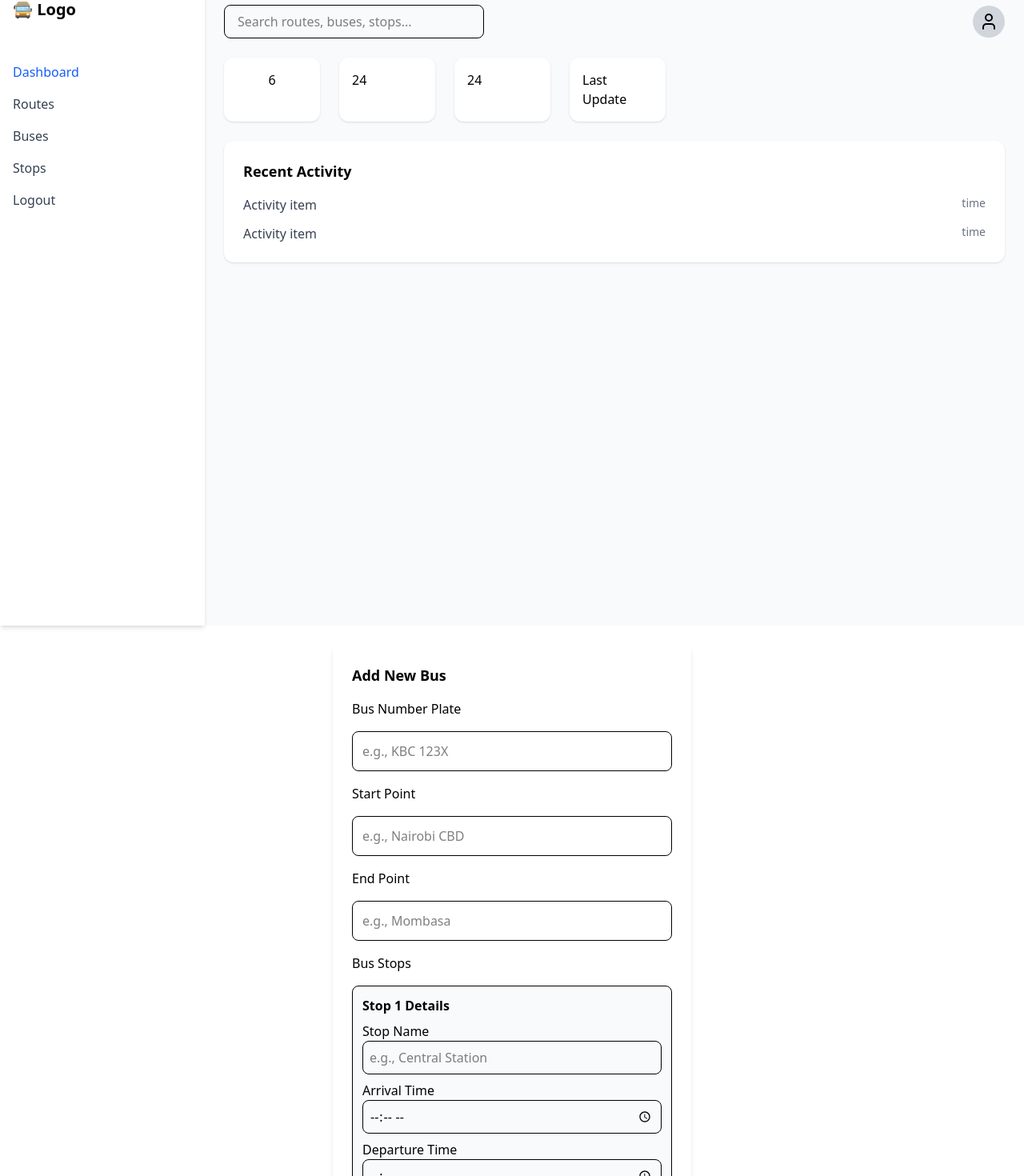
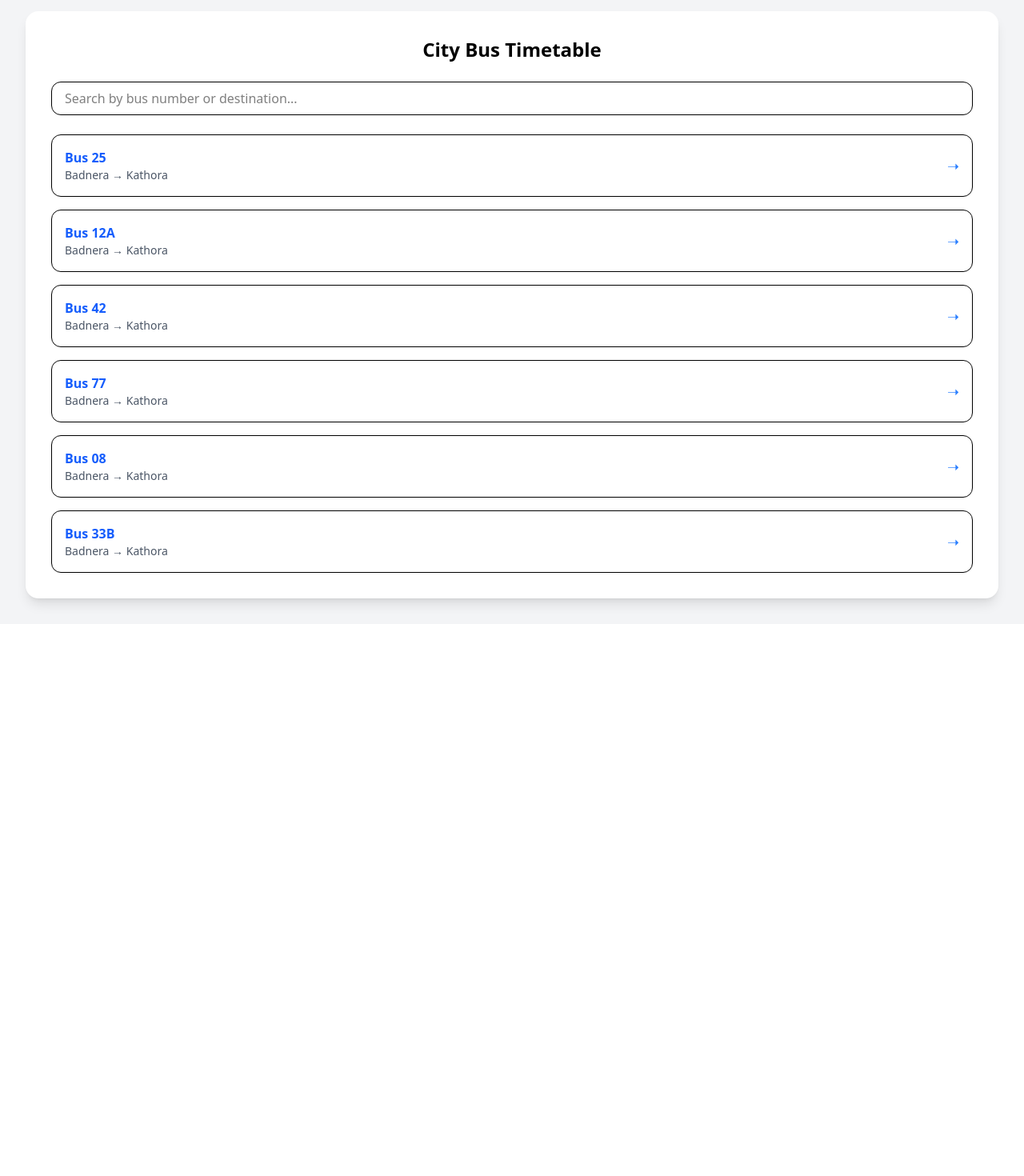
Before and after one commit to Pranay8446/CEP, a React (Vite) app in the folder frontend/: page / in a window 1280 px wide. Shown: the part 18-1488 px from the top of the page at 80% size. After the commit the page ends 800 px from the top, so only its background shows below. Built offline with nearby package versions, Linux system fonts and the light colour scheme.

Commit message:
Upate UI

```diff
--- a/frontend/src/App.jsx
+++ b/frontend/src/App.jsx
@@ -7,6 +7,7 @@ import Register from './pages/Register'
 import AdminDashboard from './pages/AdminDashboard'
 import BusInfo from './pages/BusInfo'
 import AddBus from './pages/Bus/AddBus'
+import BusRouteInfo from './components/BusInfo/BusRouteInfo'
 
 const App = () => {
   return (
@@ -15,7 +16,7 @@ const App = () => {
         {/* Show entire timetable */}
         <Route path='/' element = {<Home />} />
         {/* Routes display for specific bus */}
-        <Route path='/timetable/:id' element = {<BusRoute />} />
+        <Route path='/timetable/:id' element = {<BusRouteInfo />} />
         {/* admin login page */}
         <Route path='/admin/login' element = {<Login />} />
         {/* admin register page */}
--- a/frontend/src/components/BusInfo/BusList.jsx
+++ b/frontend/src/components/BusInfo/BusList.jsx
@@ -1,16 +1,39 @@
 import React from 'react'
 import { useContext } from 'react'
 import { BusInfoContext } from '../../context/BusInfoContext'
+import { Link } from 'react-router-dom'
 
 
 const BusList = () => {
-    const {busInfo} = useContext(BusInfoContext)
-    console.log(busInfo);
+  const { busInfo } = useContext(BusInfoContext)
 
-    // make list of bus from div
+  // make list of bus from div
   return (
-    <div>
+    <div className="bg-gray-100 flex justify-center p-4 md:p-6 lg:p-8">
+      <div className="w-full max-w-md md:max-w-full lg:max-w-full bg-white rounded-2xl shadow-lg p-6 md:p-8">
 
+        <h1 className="text-xl md:text-2xl font-semibold text-center mb-4 md:mb-6">
+          City Bus Timetable
+        </h1>
+
+        <input
+          type="text"
+          placeholder="Search by bus number or destination..."
+          className="w-full px-4 py-2 mb-4 md:mb-6 border rounded-xl focus:outline-none focus:ring-2 focus:ring-blue-500"
+        />
+
+        <div className="space-y-3 md:space-y-4 w-full">
+          {busInfo.map((bus) => (
+            <Link to={`/timetable/${bus._id}`} className="flex justify-between items-center p-4 border rounded-xl hover:bg-gray-100 transition">
+                <div key={bus.busNumber}>
+                  <p className="text-blue-600 font-semibold">{bus.numberPlate}</p>
+                  <p className="text-sm text-gray-600">{bus.stopes[0].stopName} → {bus.stopes[bus.stopes.length - 1].stopName}</p>
+                </div>
+                <span className="text-blue-500 text-lg">➝</span>
+            </Link>
+          ))}
+        </div>
+      </div>
     </div>
   )
 }
--- a/frontend/src/components/BusInfo/BusRouteInfo.jsx
+++ b/frontend/src/components/BusInfo/BusRouteInfo.jsx
@@ -1,12 +1,67 @@
-import React from 'react'
+import React, { useContext } from 'react'
+import { BusInfoContext } from '../../context/BusInfoContext';
 
 
 
     // this file is for route detail so make this
 
 const BusRouteInfo = () => {
+  const { busInfo } = useContext(BusInfoContext)
+
+  if (!busInfo || busInfo.length === 0) {
+  return <p>Loading bus data...</p>;
+}
+  const stops = busInfo[0].stopes.map((stop) => ({
+    name: stop.stopName,
+    arrival: stop.arrivalTime,
+    departure: stop.despatureTime
+  }));
+
+
   return (
-    <div>BusRouteInfo</div>
+    <div className='flex justify-center p-4'>
+        <div className="bg-white w-full max-w-md rounded-2xl shadow-md p-6">
+          <h2 className="text-lg font-semibold text-gray-800 mb-6 text-center">
+            Bus 25 – Badnera to Kathora
+          </h2>
+
+          <div className="relative">
+            <ol className="relative space-y-8">
+              {stops.map((stop, index) => {
+                const isLast = index === stops.length - 1;
+                const dotColor = isLast ? "bg-blue-600" : "bg-blue-600";
+
+                return (
+                  <li key={index} className="flex items-start relative pl-12">
+                    {/* Dot */}
+                    <span
+                      className={`absolute left-1 top-2 w-4 h-4 rounded-full ${dotColor}`}
+                    ></span>
+
+                    {/* Line below (only if not last) */}
+                    {!isLast && (
+                      <span className="absolute left-3 top-8 h-full w-0.5 bg-gray-300"></span>
+                    )}
+
+                    {/* Stop details */}
+                    <div>
+                      <h3 className="font-semibold text-gray-900">{stop.name}</h3>
+                      <p className="text-sm text-gray-500">
+                        Arrival: {stop.arrival}
+                      </p>
+                      {stop.departure && (
+                        <p className="text-sm text-gray-500">
+                          Departure: {stop.departure}
+                        </p>
+                      )}
+                    </div>
+                  </li>
+                );
+              })}
+            </ol>
+          </div>
+        </div>
+    </div>
   )
 }
 
--- a/frontend/src/pages/Bus/AddBus.jsx
+++ b/frontend/src/pages/Bus/AddBus.jsx
@@ -1,6 +1,7 @@
 import React, { useState } from "react";
 
 import axios from "axios";
+import Sidebar from "../../components/Dashboard/Sidebar";
 
 
 const AddBus = () => {
@@ -35,7 +36,7 @@ const AddBus = () => {
   headers: { "Content-Type": "application/json" }
 });
     console.log("Bus data:", busData);
-    // Reset
+
     setNumberPlate("");
     setStartPoint("");
     setEndPoint("");
@@ -43,10 +44,19 @@ const AddBus = () => {
   };
 
   return (
-    <div className="max-w-md mx-auto bg-white p-6 rounded-lg shadow-md mt-6">
-      <h2 className="text-lg font-semibold mb-4">Add New Bus</h2>
+    <div className="flex">
+      <div className="hidden md:block">
+        <Sidebar />
+      </div>
+      <div>
+
+      </div>
+      <div className="max-w-full mx-auto p-7 rounded-lg shadow-md mt-6 md:w-full min-h-screen md:p-10">
+        <h2 className="text-lg font-semibold mb-4 md:text-2xl">Add New Bus</h2>
         <form onSubmit={handleSubmit} className="space-y-4">
-        <h2>Bus Number Plate</h2>
+          <div className="block md:flex gap-4 md:w-full">
+            <div className="md:w-1/3 mb-4 md:mb-0">
+              <h2 className="block">Bus Number Plate</h2>
               <input
                 type="text"
                 placeholder="e.g., KBC 123X"
@@ -55,7 +65,8 @@ const AddBus = () => {
                 className="w-full p-3 border rounded-lg"
                 required
               />
-
+            </div>
+            <div className="md:w-1/3 mb-4 md:mb-0">
               <h2>Start Point</h2>
               <input
                 type="text"
@@ -66,6 +77,8 @@ const AddBus = () => {
                 required
               />
 
+            </div>
+            <div className="md:w-1/3 mb-4 md:mb-0">
               <h2>End Point</h2>
               <input
                 type="text"
@@ -76,11 +89,18 @@ const AddBus = () => {
                 required
               />
 
-        <h2>Bus Stops</h2>
+            </div>
+
+          </div>
+
+          <div>
+            <h2 className="md:text-2xl font-semibold">Bus Stops</h2>
             {stops.map((stop, index) => (
-          <div key={index} className="mt-3 border p-3 rounded-lg bg-gray-50">
-            <p className="font-semibold mb-2">Stop {index + 1} Details</p>
-
+              <div key={index} className="mt-3 border p-3 rounded-lg bg-gray-50 md:flex gap-3">
+                <div>
+                  <p className="font-semibold mb-2 ">Stop {index + 1} Details</p>
+                </div>
+                <div className="md:w-1/3 mb-4 md:mb-0">
                   <h2>Stop Name</h2>
                   <input
                     type="text"
@@ -93,6 +113,9 @@ const AddBus = () => {
                     required
                   />
 
+                </div>
+
+                <div className="md:w-1/3 mb-4 md:mb-0">
                   <h2>Arrival Time</h2>
                   <input
                     type="time"
@@ -104,6 +127,9 @@ const AddBus = () => {
                     required
                   />
 
+                </div>
+
+                <div className="md:w-1/3 mb-4 md:mb-0">
                   <h2>Departure Time</h2>
                   <input
                     type="time"
@@ -115,7 +141,10 @@ const AddBus = () => {
                     required
                   />
                 </div>
+              </div>
             ))}
+
+          </div>
 
           <button
             type="button"
@@ -132,6 +161,8 @@ const AddBus = () => {
             Save Bus
           </button>
         </form>
+
+      </div>
     </div>
   );
 };
--- a/frontend/src/pages/Home.jsx
+++ b/frontend/src/pages/Home.jsx
@@ -3,12 +3,15 @@ import { BusInfoProvider } from '../context/BusInfoContext'
 import BusList from '../components/BusInfo/BusList'
 import AdminDashboard from './AdminDashboard'
 import AddBus from './Bus/AddBus'
+import BusRouteInfo from '../components/BusInfo/BusRouteInfo'
 
 const Home = () => {
   return (
     <>
-      <AdminDashboard />
-      <AddBus />
+      <BusList />
+      {/* <BusRouteInfo /> */}
+      {/* <AdminDashboard />
+      <AddBus /> */}
     </>
   )
 }
```
Lines whose indentation alone changed are shown as unchanged.
